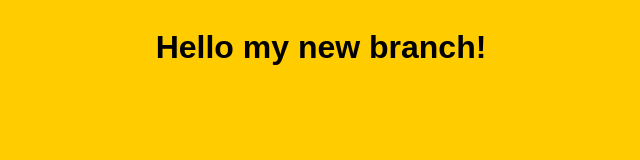
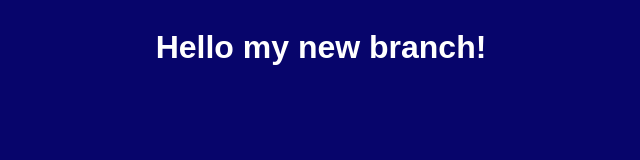
Before and after one commit to esUnifor/ModuloControledeVersao, a plain HTML site: page index.html in a window 1280 px wide. Shown: the whole page, without its empty margins (319-959 px from the left). Drawn offline with Linux system fonts and the light colour scheme.

Commit message:
cor de fundo modificado e cor do texto modificado

```diff
--- a/index.html
+++ b/index.html
@@ -6,7 +6,8 @@
     <title>Git Branch</title>
     <style>
         body{
-            background-color: #ffcc00;
+            background-color: #07056b;
+            color: white;
             display: flex;
             justify-content: center;
             height: 100vh;
```
